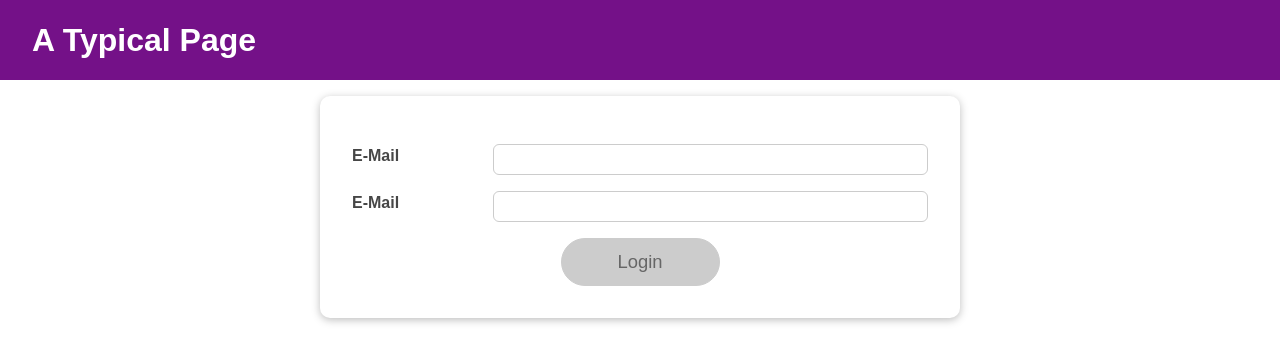
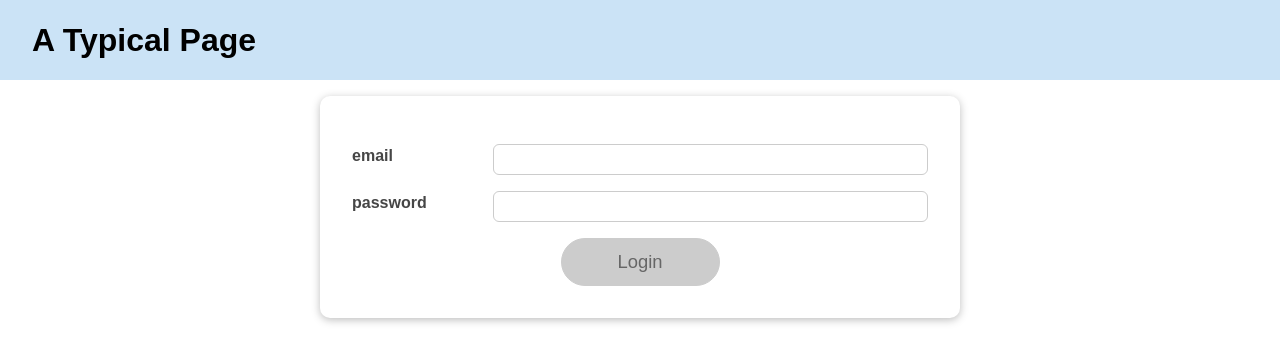
Before and after one commit to Saibalweb/React_project_practice_1, a React (Create React App) app: page / in a window 1280 px wide. Shown: the top 362 px of the page. Built offline with nearby package versions, Linux system fonts and the light colour scheme.

Commit message:
Change the projects theme colors for practice

```diff
--- a/src/components/MainHeader/MainHeader.module.css
+++ b/src/components/MainHeader/MainHeader.module.css
@@ -7,10 +7,10 @@
   display: flex;
   justify-content: space-between;
   align-items: center;
-  background: #741188;
+  background: #cbe3f6;
   padding: 0 2rem;
 }
 
 .main-header h1 {
-  color: white;
+  color: #000000;
 }
--- a/src/components/MainHeader/Navigation.module.css
+++ b/src/components/MainHeader/Navigation.module.css
@@ -13,18 +13,18 @@
 
 .nav a {
   text-decoration: none;
-  color: white;
+  color: black;
 }
 
 .nav a:hover,
 .nav a:active {
-  color: #f3cafb;
+  color: black;
 }
 
 .nav button {
   font: inherit;
-  background: #dd0db0;
-  border: 1px solid #dd0db0;
+  background: #2583d0;
+  border: 1px solid #2583d0;
   padding: 0.5rem 1.5rem;
   color: white;
   cursor: pointer;
--- a/src/components/UI/Button/Button.module.css
+++ b/src/components/UI/Button/Button.module.css
@@ -1,7 +1,7 @@
 .button {
   font: inherit;
-  border: 1px solid #4f005f;
-  background: #4f005f;
+  border: 1px solid #085594;
+  background: #085594;
   color: white;
   padding: 0.75rem 3.5rem;
   cursor: pointer;
@@ -11,8 +11,8 @@
 
 .button:hover,
 .button:active {
-  background: #741188;
-  border-color: #741188;
+  background: #085594;
+  border-color: #085594;
 }
 
 .button:focus {
--- a/src/components/UI/Input/Input.js
+++ b/src/components/UI/Input/Input.js
@@ -5,7 +5,7 @@ const Input = (props)=>{
           props.isValid === false ? classes.invalid : ''
         }`}
       >
-        <label htmlFor={props.email}>E-Mail</label>
+        <label htmlFor={props.email}>{props.email}</label>
         <input
           type={props.email}
           id={props.id}
```
